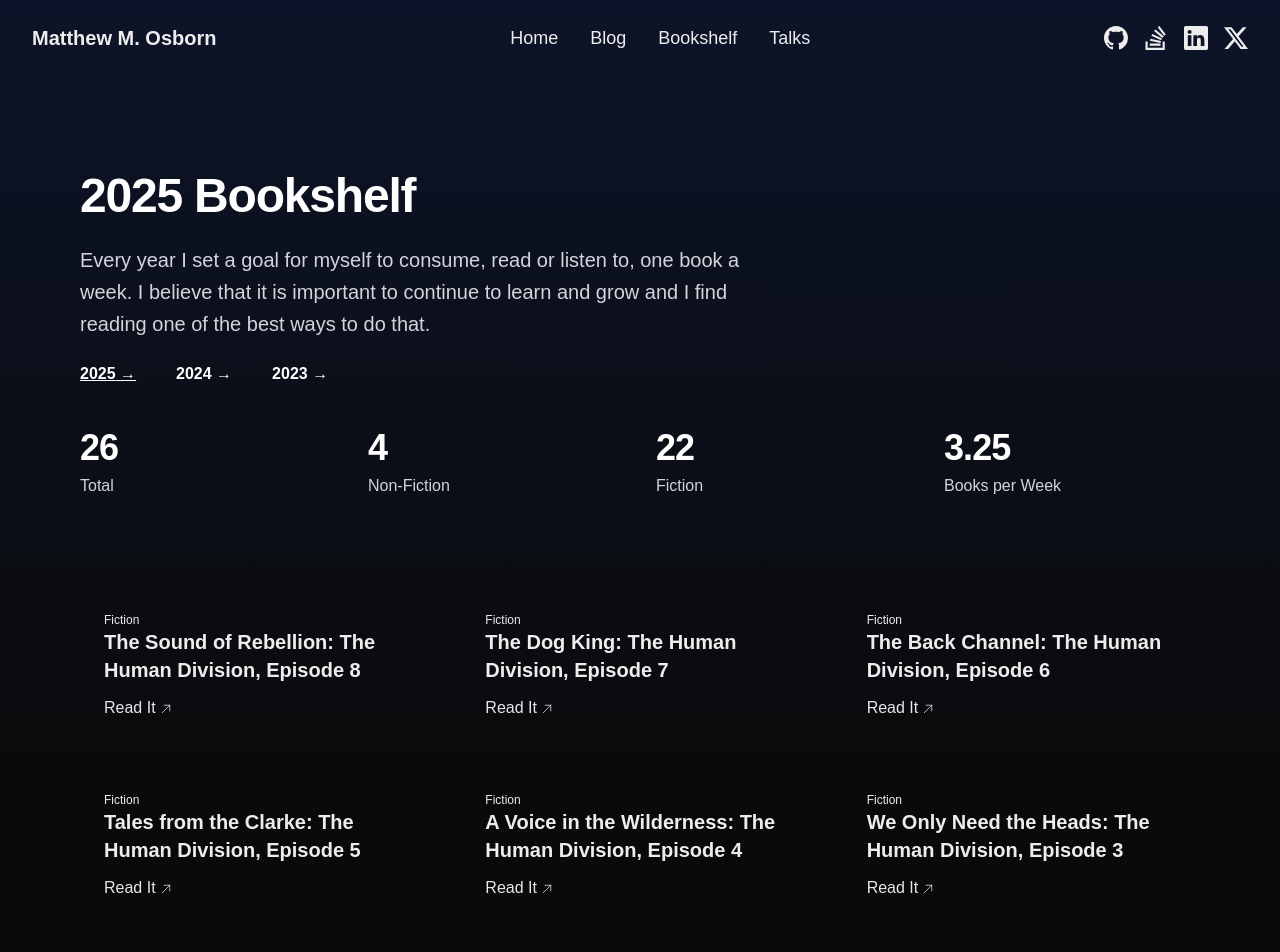
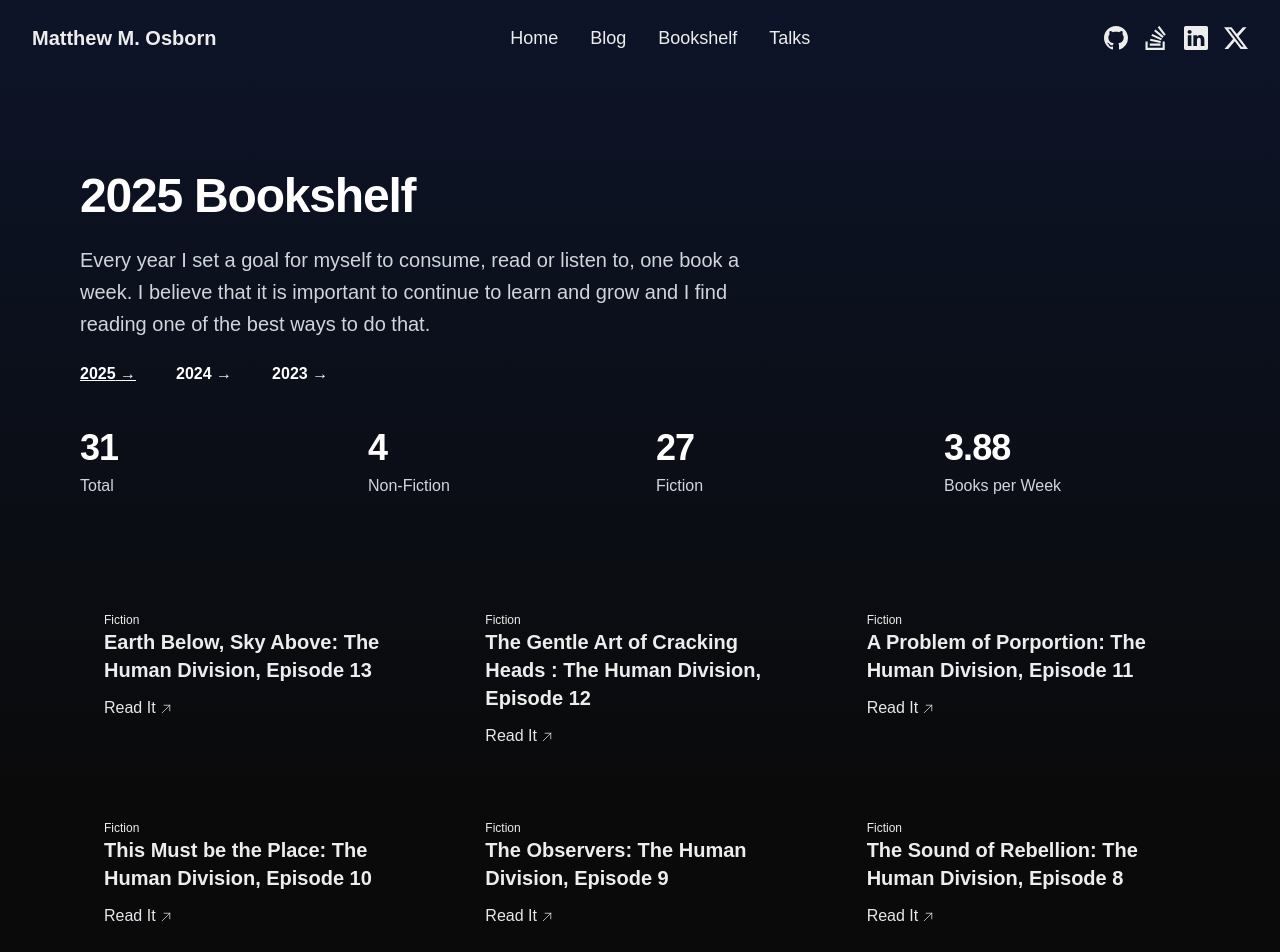
Before and after one commit to osbornm/osbornm.github.io, a Next.js app: page /bookshelf in a window 1280 px wide. Shown: the top 952 px of the page. Built offline with nearby package versions, Linux system fonts and the light colour scheme.

Commit message:
Update books.ts

```diff
--- a/src/data/books.ts
+++ b/src/data/books.ts
@@ -2,6 +2,36 @@ import { Book, Category } from "./types";
 
 export const books: Array<Book> = [
   /* 2025 */
+  {
+    title: "Earth Below, Sky Above: The Human Division, Episode 13",
+    year: 2025,
+    category: Category.Fiction,
+    href: "https://a.co/d/dakdOwk",
+  },
+  {
+    title: "The Gentle Art of Cracking Heads : The Human Division, Episode 12",
+    year: 2025,
+    category: Category.Fiction,
+    href: "https://a.co/d/d709tsu",
+  },
+  {
+    title: "A Problem of Porportion: The Human Division, Episode 11",
+    year: 2025,
+    category: Category.Fiction,
+    href: "https://a.co/d/iKspf85",
+  },
+  {
+    title: "This Must be the Place: The Human Division, Episode 10",
+    year: 2025,
+    category: Category.Fiction,
+    href: "https://a.co/d/iD4CRSx",
+  },
+  {
+    title: "The Observers: The Human Division, Episode 9",
+    year: 2025,
+    category: Category.Fiction,
+    href: "https://a.co/d/bVhTttM",
+  },
    {
     title: "The Sound of Rebellion: The Human Division, Episode 8",
     year: 2025,
```
